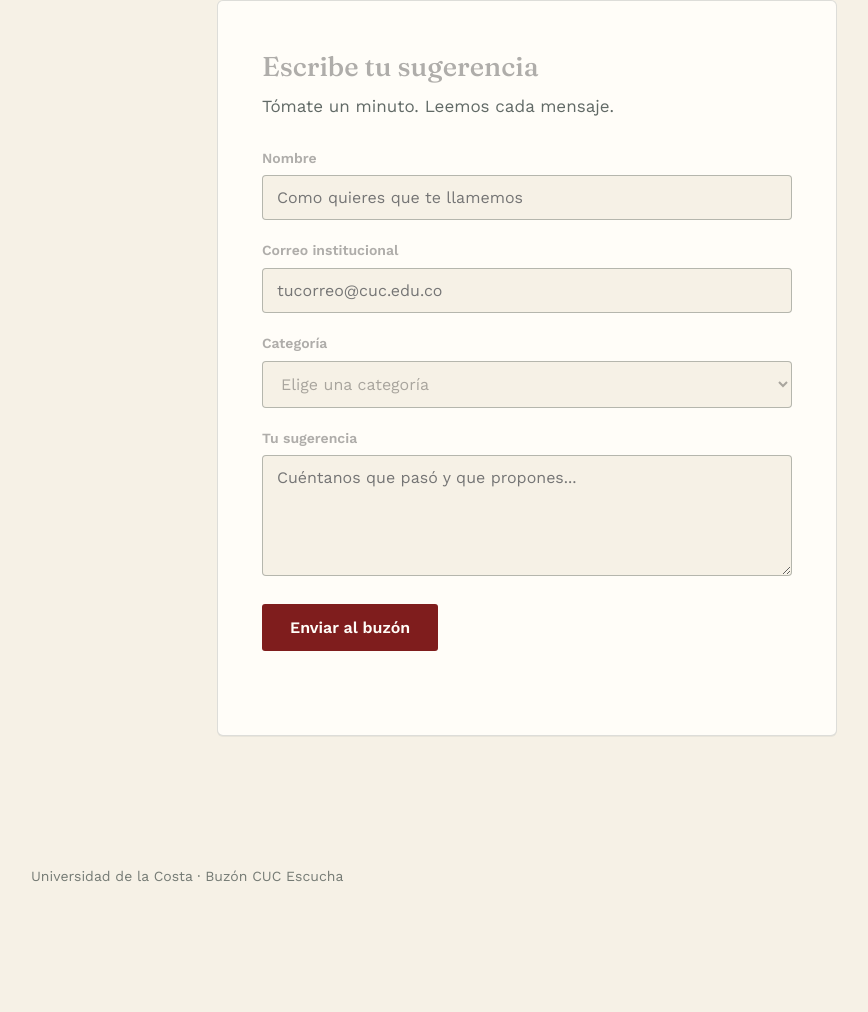
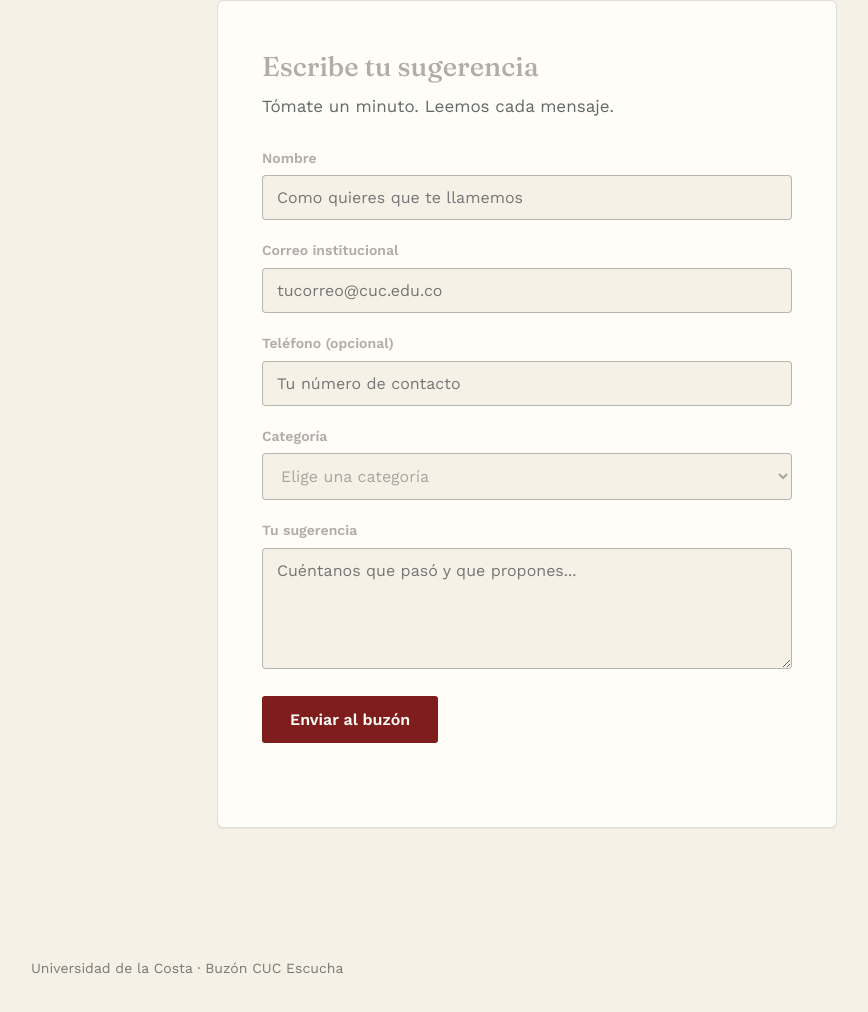
Before and after one commit to acaceress-hub/mi-proyecto-web, a plain HTML site: page index.html in a window 1280 px wide. Shown: the part 861-1873 px from the top of the page, without its empty margins (113-981 px from the left). Before the commit the page ends 1802 px from the top, so only its background shows below. Drawn offline with nearby package versions, Linux system fonts and the light colour scheme.

Commit message:
Agregue nuevo formulario de telefono opcional

```diff
--- a/index.html
+++ b/index.html
@@ -74,6 +74,11 @@
             </div>
 
             <div class="field">
+              <label for="telefono">Teléfono (opcional)</label>
+              <input type="tel" id="telefono" name="telefono" placeholder="Tu número de contacto">
+            </div>
+
+            <div class="field">
               <label for="categoria">Categoría</label>
               <select id="categoria" name="categoria" required>
                 <option value="" disabled selected>Elige una categoría</option>
```
